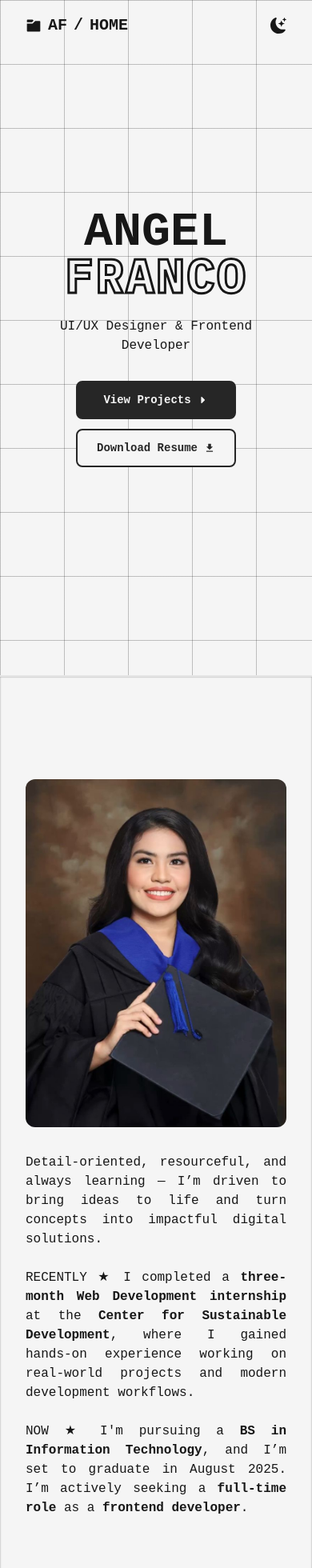
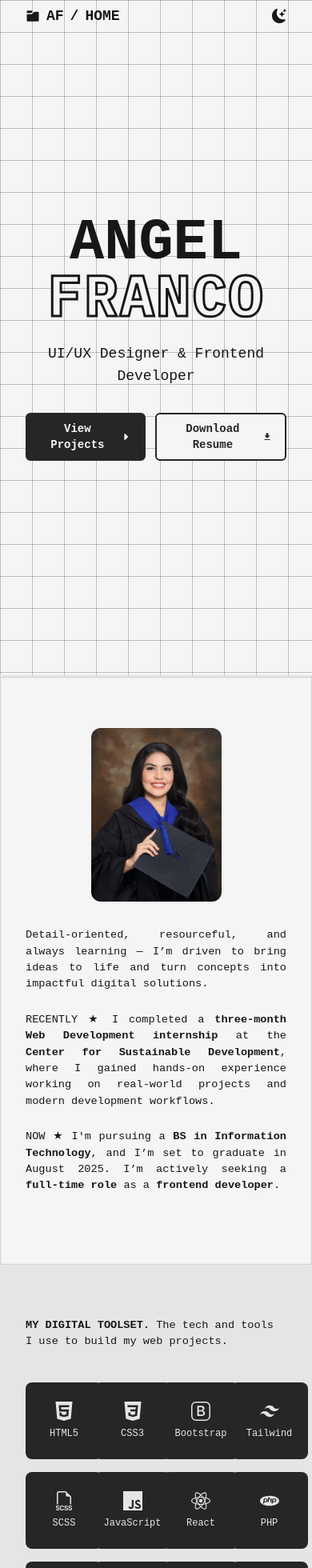
Before and after one commit to francokiid/af-portfolio, a React (Vite) app: page / in a window 390 px wide. Shown: the top 1960 px of the page at 80% size. Built offline with nearby package versions, Linux system fonts and the light colour scheme; a web font is replaced by a local one.

Commit message:
All sections responsive

```diff
--- a/src/App.css
+++ b/src/App.css
@@ -31,16 +31,12 @@ p {
   background-size: 5rem 5rem;
 }
 
-.bg-gradient-percent {
-  background: linear-gradient(to bottom, #fafafa 0%, #f5f5f5 60%, #e5e5e5 100%);
-}
-
 .custom-inset {
   box-shadow: inset 0 0 2px rgba(23, 23, 23, 0.5);
 }
 
 .outline-text {
-  -webkit-text-stroke: 3px var(--primary-color);
+  -webkit-text-stroke: 4px var(--primary-color);
   font-family: 'IBM Plex Mono', monospace;
   color: rgb(245, 245, 245);
   font-weight: 700;
@@ -48,8 +44,19 @@ p {
   letter-spacing: 2px;
 }
 
-@media (min-width: 768px) {
+@media (max-width: 640px) {
+  section {
+    padding: 4rem 0;
+  }
+  p, ul {
+    font-size: 0.85rem;
+  }
+
+  .bg-grid {
+    background-size: 2.5rem 2.5rem;
+  }
+
   .outline-text {
-    -webkit-text-stroke: 4px var(--primary-color);
+    -webkit-text-stroke: 3px var(--primary-color);
   }
 }
--- a/src/Navbar.jsx
+++ b/src/Navbar.jsx
@@ -56,8 +56,8 @@ export const Navbar = () => {
     <>
       <nav className={navClasses}>
         <div className="max-w-5xl mx-auto px-8">
-          <div className="flex justify-between items-center h-16">
-            <div className="flex items-center text-xl font-bold gap-2">
+          <div className="flex justify-between items-center h-10 md:h-16">
+            <div className="flex items-center text-lg md:text-xl font-bold gap-2">
               <button onClick={() => setIsPopupOpen(true)} className="flex items-center gap-2">
                 <RiFolder6Fill /> AF
               </button>
@@ -65,7 +65,7 @@ export const Navbar = () => {
               <span>{currentSection}</span>
             </div>
 
-            <button aria-label="Toggle dark mode" className="text-xl">
+            <button aria-label="Toggle dark mode" className="text-lg md:text-xl">
               <BsFillMoonStarsFill />
             </button>
           </div>
--- a/src/components/cards/FeatureCard.jsx
+++ b/src/components/cards/FeatureCard.jsx
@@ -8,8 +8,8 @@ export const FeatureCard = ({media, title, description, demo, repo}) => {
     <div className="flex flex-col justify-between bg-neutral-50 rounded-xl custom-inset p-6 gap-4">
       <div className="flex flex-col gap-2">
         <img src={imgSrc} alt={title} className="border-2 border-neutral-200 rounded-t-xl custom-inset mb-4"/>
-        <span className="font-bold uppercase">{title}</span>
-        <span className="text-sm text-neutral-500 justify-normal">{description}</span>
+        <span className="text-sm md:text-base font-bold uppercase">{title}</span>
+        <span className="text-xs md:text-sm text-neutral-500 justify-normal">{description}</span>
       </div>
       <div className="flex flex-row justify-end gap-2 text-neutral-700">
         {demo !== '' && (
--- a/src/components/cards/IconCard.jsx
+++ b/src/components/cards/IconCard.jsx
@@ -1,8 +1,8 @@
 export const IconCard = ({icon, label}) => {
   return (
-    <div className="w-28 h-28 flex flex-col items-center justify-center bg-neutral-800 rounded-lg p-2 gap-4">
-      <div className="text-neutral-200 text-4xl">{icon}</div>
-      <span className="text-neutral-200 text-sm">{label}</span>
+    <div className="w-24 h-24 md:w-28 md:h-28 flex flex-col items-center justify-center bg-neutral-800 rounded-lg p-2 gap-2 md:gap-4">
+      <div className="text-neutral-200 text-2xl md:text-4xl">{icon}</div>
+      <span className="text-neutral-200 text-xs md:text-sm">{label}</span>
     </div>
   );
 }
--- a/src/components/sections/About.jsx
+++ b/src/components/sections/About.jsx
@@ -2,16 +2,16 @@ export const About = () => {
   return (
     <section id='about' className='bg-neutral-100 border-y-2 border-neutral-200 custom-inset'>
       <div className='mx-auto max-w-5xl flex flex-col-reverse md:flex-row items-center gap-8 md:gap-16 px-8'>
-        <div className="text-justify">
+        <div className="md:w-3/5 text-justify">
           <p>Detail-oriented, resourceful, and always learning — I’m driven to bring ideas to life and turn concepts into impactful digital solutions.</p>
           <p><span>RECENTLY</span> ★ I completed a <b>three-month Web Development internship</b> at the <b>Center for Sustainable Development</b>, where I gained hands-on experience working on real-world projects and modern development workflows.</p>
           <p><span>NOW</span> ★ I'm pursuing a <b>BS in Information Technology</b>, and I’m set to graduate in August 2025. I’m actively seeking a <b>full-time role</b> as a <b>frontend developer</b>.</p>
         </div>
-        <div className="">
+        <div className="w-1/2 md:w-2/5">
           <img
             src="../src/assets/sample-img.jpg"
             alt="Portrait of Angel Franco"
-            className="object-cover w-dvw rounded-xl shadow-inner"
+            className="object-cover w-full rounded-xl shadow-inner"
           />
         </div>
       </div>
--- a/src/components/sections/Contact.jsx
+++ b/src/components/sections/Contact.jsx
@@ -2,15 +2,13 @@ import { LuGithub, LuMail, LuLinkedin } from "react-icons/lu";
 
 export const Contact = () => {
   return (
-    <section id='contact' className='bg-neutral-200 bg-grid text-center'>
-      <div className='flex flex-col mx-auto max-w-5xl w-full px-8 gap-10'>
-        <h2 className='text-2xl md:text-6xl font-bold'>
+    <section id='contact' className='bg-gradient-to-b from-neutral-50 to-neutral-300 text-center'>
+      <div className='flex flex-col mx-auto max-w-5xl px-8 gap-5 md:gap-10'>
+        <h2 className='text-4xl md:text-6xl font-bold mb-4'>
             GET IN TOUCH
         </h2>
-        <p>
-          Have a question, or want to work together?<br/>Feel free to reach out directly via any of my socials below.
-        </p>
-        <div className="flex flex-row items-center justify-center text-4xl gap-4">
+        <p>Interested in working together? Reach out via any of my social links below.</p>
+        <div className="flex flex-row items-center justify-center text-2xl md:text-4xl gap-4">
           <a href=""><LuLinkedin/></a>
           <a href=""><LuGithub/></a>
           <a href=""><LuMail/></a>
--- a/src/components/sections/Home.jsx
+++ b/src/components/sections/Home.jsx
@@ -7,22 +7,22 @@ export const Home = () => {
       <div className='text-center mx-auto max-w-5xl flex flex-col items-center gap-8 px-8'>
         {/* Text Section */}
         <div className='flex flex-col gap-4 md:gap-6'>
-          <h1 className='text-6xl md:text-9xl font-bold leading-none'>
+          <h1 className='text-7xl md:text-9xl font-bold leading-none'>
             ANGEL<br />
             <span className='outline-text'>FRANCO</span>
           </h1>
-          <h2 className='text-base md:text-3xl font-medium'>
+          <h2 className='text-lg md:text-3xl font-medium'>
             UI/UX Designer & Frontend Developer
           </h2>
         </div>
 
         {/* Button Section */}
-        <div className='flex flex-col md:flex-row justify-center gap-3 md:gap-6'>
-          <a href="#projects" className="flex items-center justify-center text-sm md:text-lg px-6 py-3 border-2 border-neutral-800 bg-neutral-800 hover:bg-neutral-900 text-neutral-100 rounded-lg transition font-semibold">
+        <div className='flex flex-row justify-center gap-3 md:gap-6'>
+          <a href="#projects" className="flex items-center justify-center text-sm md:text-lg px-4 md:px-8 py-2 border-2 border-neutral-800 bg-neutral-800 hover:bg-neutral-900 text-neutral-100 rounded-md md:rounded-lg transition font-semibold">
             View Projects
             <FaCaretRight className="ml-2" />
           </a>
-          <button className="flex items-center justify-center text-sm md:text-lg px-6 py-3 border-2 border-neutral-800 bg-neutral-100 hover:bg-neutral-200 text-neutral-800 dark:bg-transparent dark:text-neutral-100 dark:border-neutral-300 rounded-lg hover:bg-neutral'-200 dark:hover:bg-neutral-800 transition font-semibold">
+          <button className="flex items-center justify-center text-sm md:text-lg px-4 md:px-8 py-2 border-2 border-neutral-800 bg-neutral-100 hover:bg-neutral-200 text-neutral-800 dark:bg-transparent dark:text-neutral-100 dark:border-neutral-300 rounded-md md:rounded-lg hover:bg-neutral'-200 dark:hover:bg-neutral-800 transition font-semibold">
             Download Resume
             <MdDownload className="ml-2" />
           </button>
--- a/src/components/sections/Projects.jsx
+++ b/src/components/sections/Projects.jsx
@@ -26,13 +26,12 @@ export const Projects = () => {
   ];
 
   return (
-    <section id='projects'
-    className='min-h-screen flex-col border-y-1 border-neutral-200 bg-gradient custom-inset'>
+    <section id='projects' className='min-h-screen flex-col border-y-1 border-neutral-200 bg-neutral-50 custom-inset'>
       <div className='max-w-5xl px-8'>
         <p className="mb-10">
           <span className="font-bold">MY FEATURED WORKS.</span> A selection of web apps and designs I’ve built with creativity and code.
         </p>
-        <div className="grid grid-cols-2 gap-4">
+        <div className="grid grid-cols-1 md:grid-cols-2 gap-4">
           {projects.map((project, index) => (
             <FeatureCard key={index} media={project.media} title={project.title} demo={project.demo} repo={project.repo} description={project.description}/>
           ))}
--- a/src/components/sections/Skills.jsx
+++ b/src/components/sections/Skills.jsx
@@ -32,22 +32,22 @@ export const Skills = () => {
       <div className='mx-auto max-w-5xl w-full px-8'>
 
         {/* Top Paragraph */}
-        <p className="mb-10 relative">
-          <span className="font-bold">MY DIGITAL TOOLSET.</span> The technologies and tools I use to build my web projects.
+        <p className="mb-10">
+          <span className="font-bold">MY DIGITAL TOOLSET.</span> The tech and tools I use to build my web projects.
         </p>
 
         {/* Flex Row with Grid and Description */}
         <div className='flex flex-col md:flex-row items-start md:items-stretch gap-8 md:gap-10 relative'>
 
           {/* Icon Grid */}
-          <div className="grid grid-cols-3 sm:grid-cols-4 md:grid-cols-5 gap-4 flex-1">
+          <div className="grid grid-cols-4 sm:grid-cols-4 md:grid-cols-5 gap-4 flex-1">
             {cards.map((card, index) => (
               <IconCard key={index} icon={card.icon} label={card.label} />
             ))}
           </div>
 
           {/* Description Box */}
-          <div className="md:w-1/3 h-full border-2 rounded-lg custom-inset p-10">
+          <div className="md:w-1/3 h-full border-2 rounded-lg custom-inset p-6 md:p-10">
             <p className="mb-4">
               Skills I’ve worked with:
             </p>
@@ -56,7 +56,7 @@ export const Skills = () => {
                 <li key={index}>{skill}</li>
               ))}
             </ul>
-            <p>
+            <p className="mb-0">
               Primarily frontend, with backend experience and a drive to grow further.
             </p>
           </div>
```
